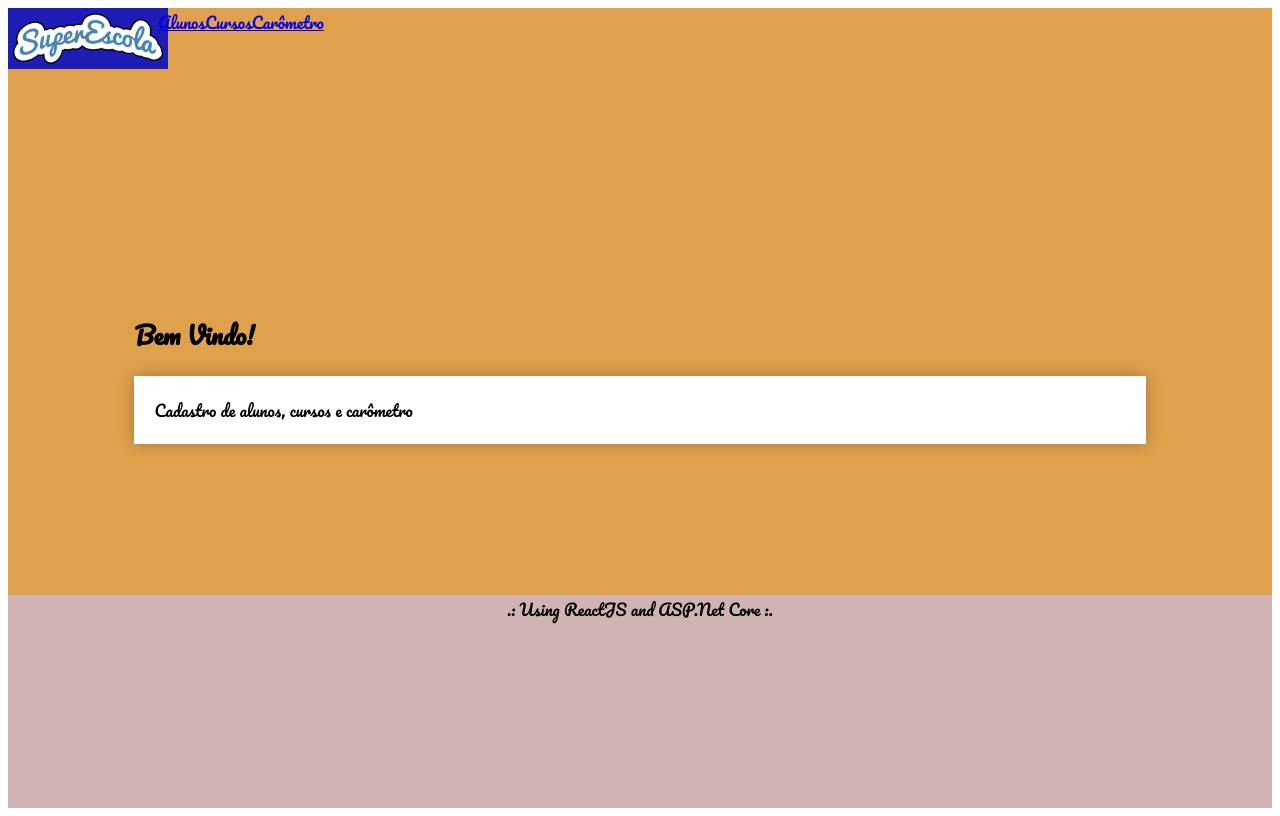
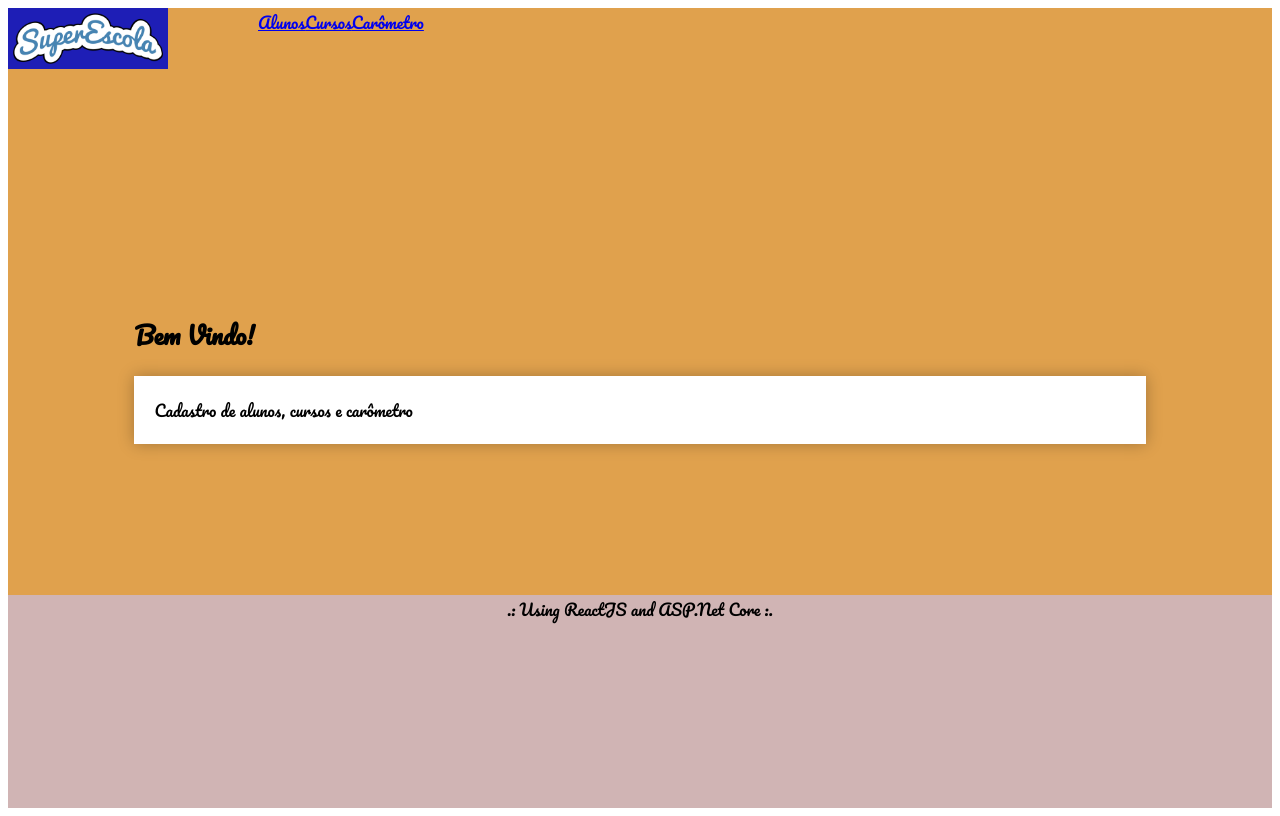
Before and after one commit to lcunha957/DS402_InternetIII, a React (Create React App) app in the folder Proj2-Escola/escola/: page / in a window 1280 px wide. Built offline with nearby package versions, Linux system fonts and the light colour scheme.

Commit message:
teste3
.

```diff
--- a/Proj2-Escola/escola/src/components/template/Menu.css
+++ b/Proj2-Escola/escola/src/components/template/Menu.css
@@ -1,4 +1,4 @@
-.me-auto {
+.menu {
     background-color: rgb(30, 30, 182);
     padding-left: 50px;
     text-align: right;
@@ -6,7 +6,7 @@
     margin-right: 20px;
     padding-top: 50px;
 }
-.Nav.Link{
+.menu{
     text-decoration: none;
     color:crimson;
     padding: 10px;
@@ -14,6 +14,6 @@
     padding: 5px;
     margin-top: 20px;
 }
-.Nav.Link:hover {
+.menu:hover {
     color: #538cc6;
 }
--- a/Proj2-Escola/escola/src/components/template/Menu.js
+++ b/Proj2-Escola/escola/src/components/template/Menu.js
@@ -6,7 +6,7 @@ import Navbar from 'react-bootstrap/Navbar';
 export default function Menu(props) { return (
      <Navbar bg="light" expand="lg">
       <Container>
-          <nav class="me-auto">
+          <nav class="menu">
             <Nav.Link href="#alunos">Alunos</Nav.Link>
             <Nav.Link href="#cursos">Cursos</Nav.Link>
             <Nav.Link href="#carometro">Carômetro</Nav.Link>
```
